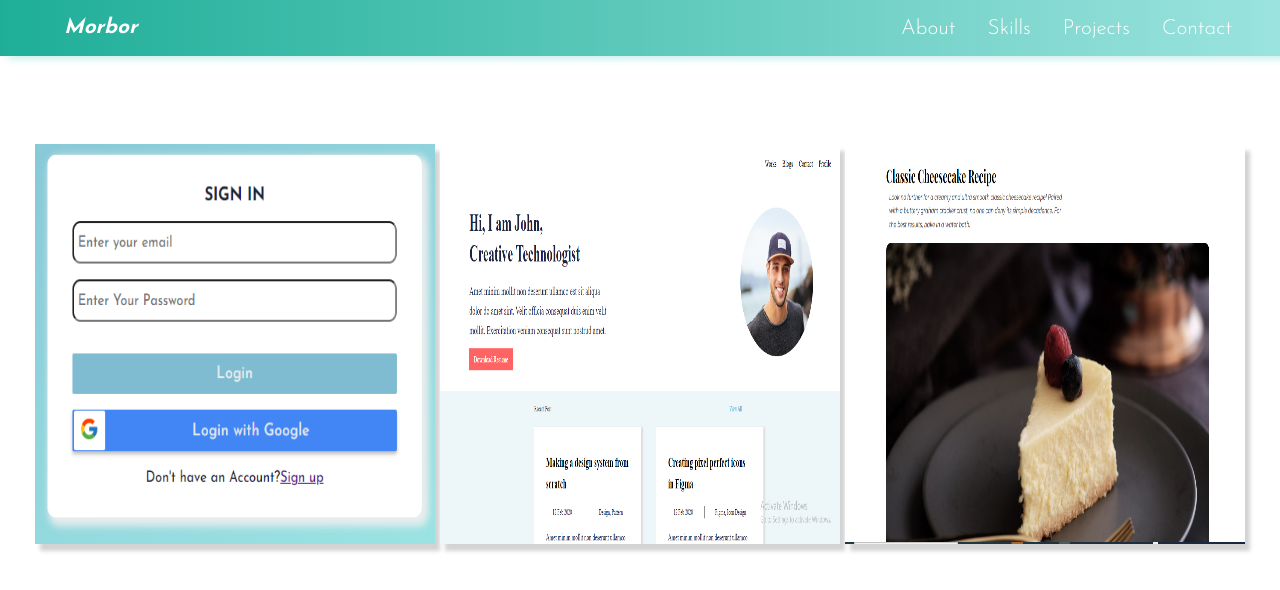
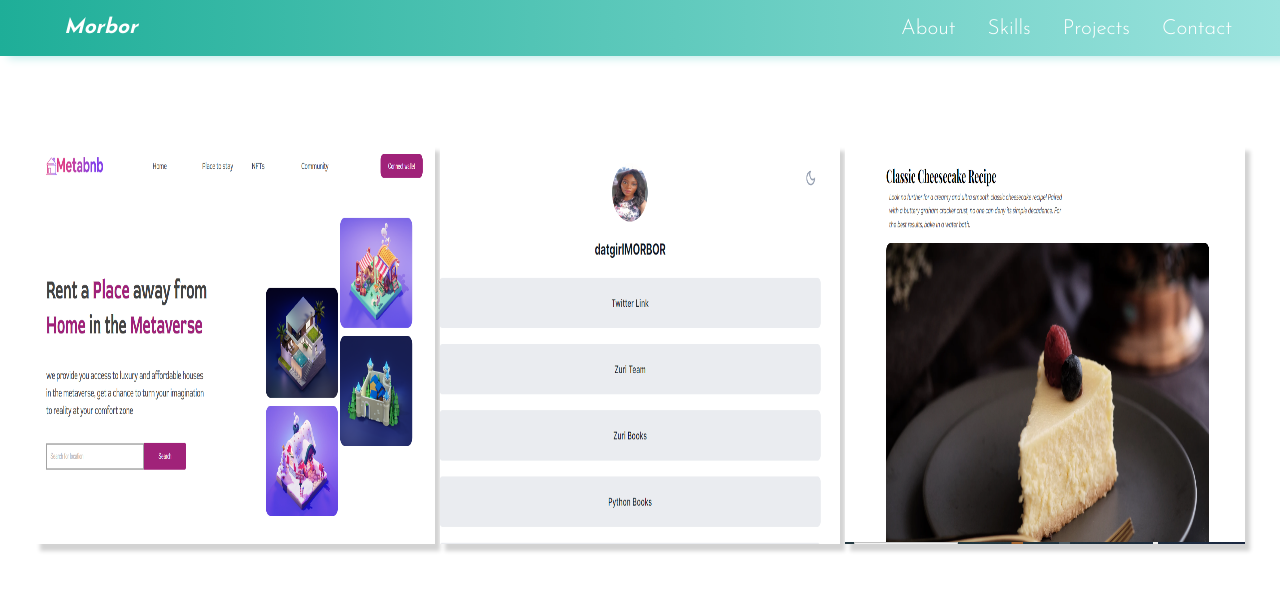
Before and after one commit to IAMMORBOR/Personal-portfolio, a React (Create React App) app: page /Projects in a window 1280 px wide. Shown: the top 590 px of the page. Built offline with nearby package versions, Linux system fonts and the light colour scheme.

Commit message:
changed projects

```diff
--- a/src/App.js
+++ b/src/App.js
@@ -15,8 +15,8 @@ function App() {
 
 <Routes>
     <Route path="/" element={<Navigation/>}>
-    <Route index element={<Home/>}/>
-    <Route path="/About" element={<About/>}/>
+      <Route index element={<Home/>}/>
+      <Route path="/About" element={<About/>}/>
      <Route path="/Projects" element={<Projects/>}/>
      <Route path="/Skills" element={<Skills/>}/>
      <Route path="/Contact" element={<Contact/>}/>
--- a/src/Component/Contact/Contact.component.jsx
+++ b/src/Component/Contact/Contact.component.jsx
@@ -4,6 +4,7 @@ import {AiOutlineMail} from 'react-icons/ai'
 import {FiPhoneCall} from 'react-icons/fi';
 import{ImWhatsapp} from 'react-icons/im';
 import{GoLocation} from 'react-icons/go';
+
 
 
 import './Contact.style.scss';
--- a/src/Component/Projects/Projects.component.jsx
+++ b/src/Component/Projects/Projects.component.jsx
@@ -1,15 +1,18 @@
 import ProjectsProps from "./ProjectProp.component";
-import projectImg from '../ImageFolder/img1.png.jpg';
+import projectImg from '../ImageFolder/linktree.png.jpg';
 import morecipeimg from '../ImageFolder/MorecipeImg.png.jpg'
-import blogimage from '../ImageFolder/BlogPostImg.png.jpg'
+import blogimage from '../ImageFolder/meta-bnb--png.jpg'
 const Projects =(props)=>{
   return (
     <div className="Project-container">
-      <ProjectsProps text="Padiimi app is a blogpost where user can write and delete a post post.
-     firebase authentication was used here "
+      <ProjectsProps text="Lorem ipsum dolor sit amet consectetur adipisicing elit.
+        Iure veritatis necessitatibus doloremque
+       placeat temporibus! Iusto ipsam sed minima accusantium
+       laborum delectus voluptatibus recusandae! Suscipit
+       voluptatem pariatur obcaecati, magnam vitae commodi "
        image= {blogimage}
-       github='https://github.com/IAMMORBOR/Blog-Post.git'
-       link = 'https://padiimi.netlify.app'
+       github='https://github.com/IAMMORBOR/MetaBNB--HNG-project.git'
+       link = 'https://meta-bnb-mo-version.netlify.app'
       />
       <ProjectsProps text ="Lorem ipsum dolor sit amet consectetur adipisicing elit.
         Iure veritatis necessitatibus doloremque
@@ -17,8 +20,8 @@ const Projects =(props)=>{
        laborum delectus voluptatibus recusandae! Suscipit
        voluptatem pariatur obcaecati, magnam vitae commodi."
         image = {projectImg}
-        github='https://github.com/IAMMORBOR/Portfolio.git'
-        link ='https://johnportfoliodesign.netlify.app'
+        github='https://github.com/IAMMORBOR/Linktree-HNG-Stage-1-.git'
+        link ='https://linktreebymo.netlify.app/'
       />
       <ProjectsProps text="Morecipe project is a devchallenge project that is designed to help
        user see :
--- a/src/index.scss
+++ b/src/index.scss
@@ -24,7 +24,6 @@ body {
   font-family: $Main-font;
   -webkit-font-smoothing: antialiased;
   -moz-osx-font-smoothing: grayscale;
- // background-image: linear-gradient(to right,$Background-color--1,$Background-color--2);
  font-weight: 300;
  line-height: 1.6;
 
```
Also changed, not shown: src/Component/ImageFolder/linktree.png.jpg (added), src/Component/ImageFolder/meta-bnb--png.jpg (added).
